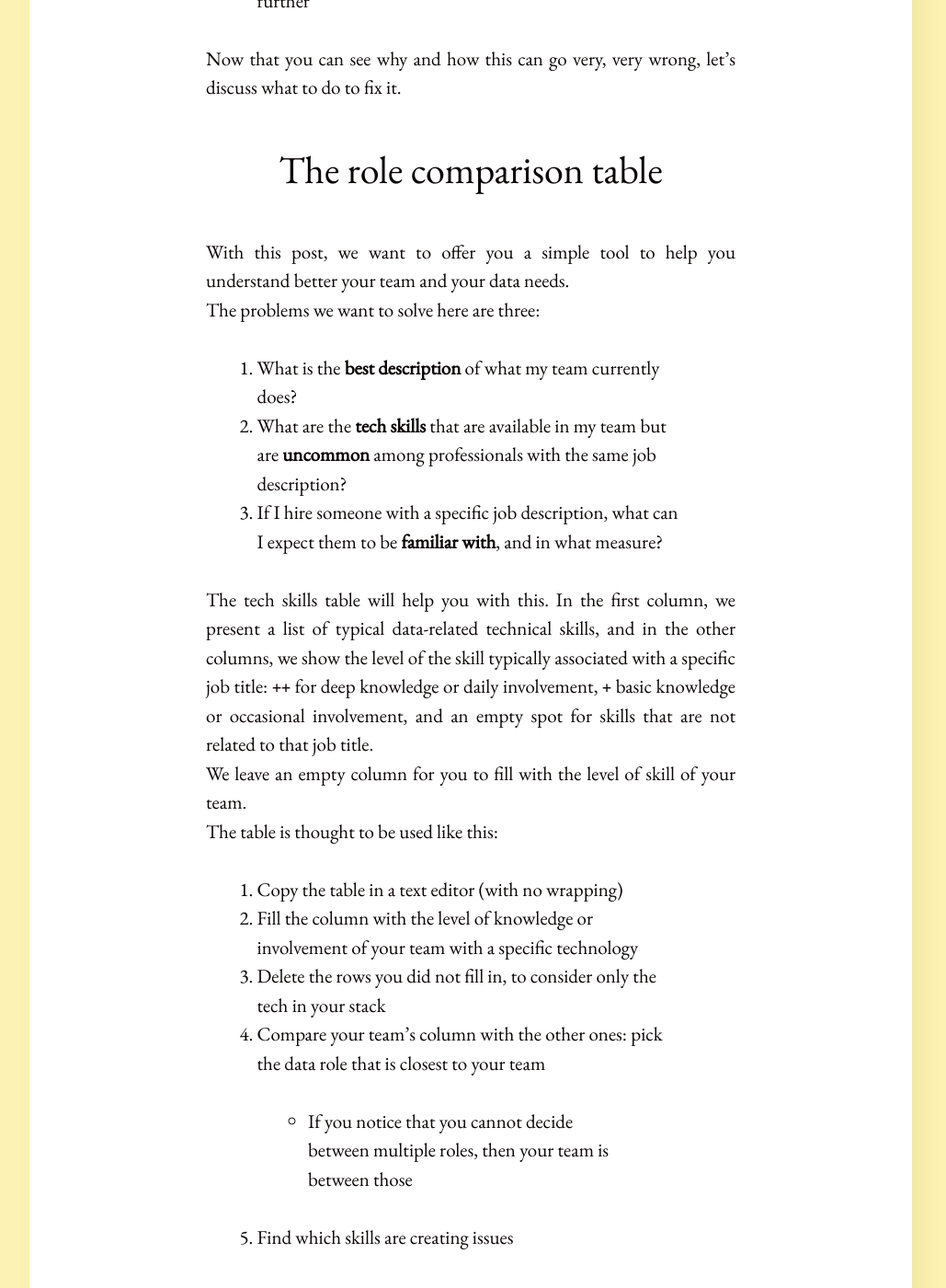
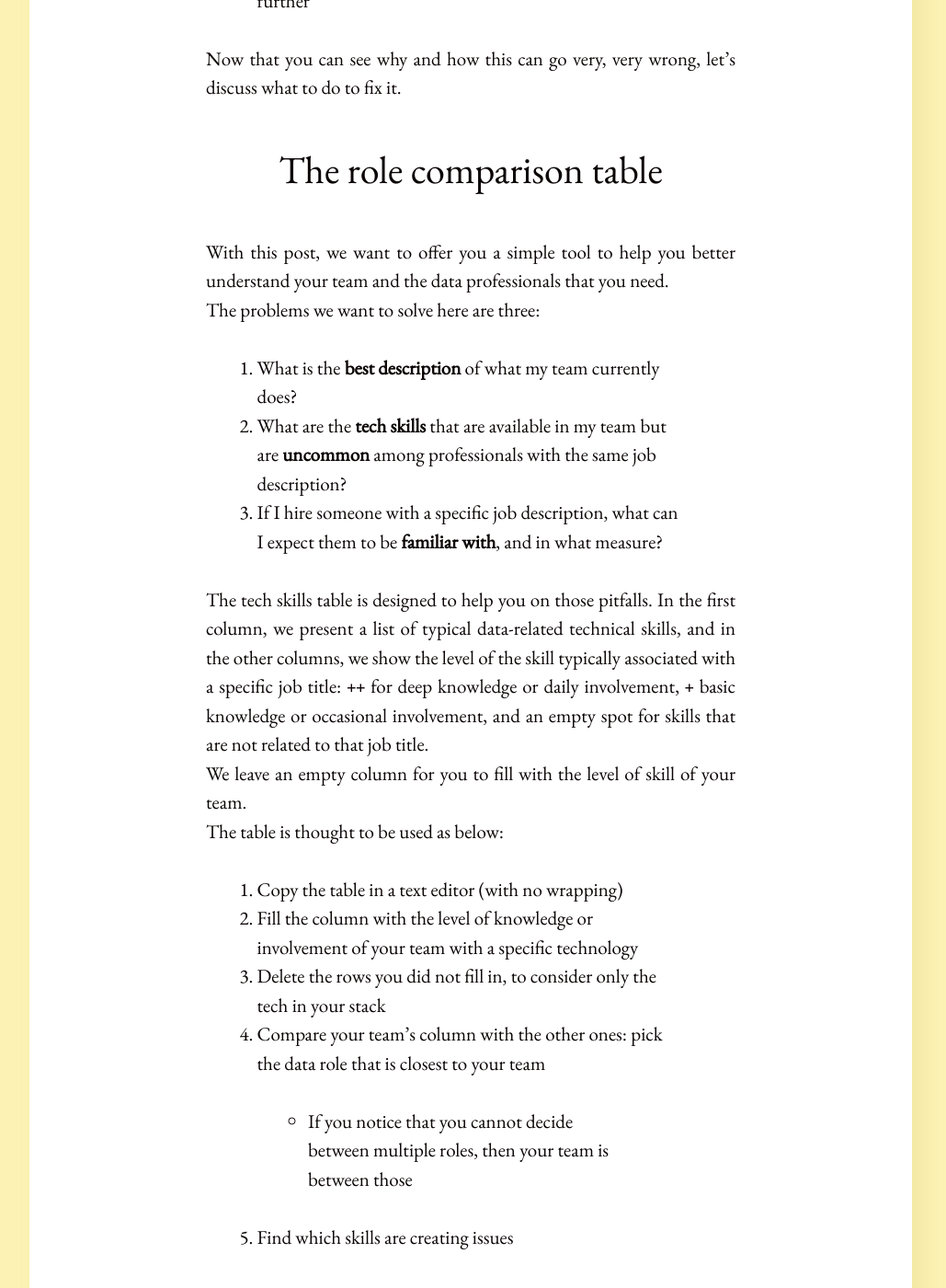
Before and after one commit to carmigno/carmigno.github.io, a Jekyll site: the page built from _posts/2022-09-05-data-employees.md, in a window 1280 px wide and 1400 px high, scrolled down 2028 px. Shown: the whole window at 92% size, without its empty margins (128-1157 px from the left). Built offline with Jekyll 4.4.1, drawn with Linux system fonts in a browser that asks for light colours; some of the changed text lies outside the part shown.

Commit message:
Update 2022-09-05-data-employees.md
This is the suggesting change in terms of word choice.

```diff
--- a/_posts/2022-09-05-data-employees.md
+++ b/_posts/2022-09-05-data-employees.md
@@ -25,20 +25,20 @@ Picking the wrong label for your team has many negative consequences:
 Now that you can see why and how this can go very, very wrong, let's discuss what to do to fix it.
 
 ## The role comparison table
-With this post, we want to offer you a simple tool to help you understand better your team and your data needs.
+With this post, we want to offer you a simple tool to help you better understand your team and the data professionals that you need.
 
 The problems we want to solve here are three:
 1. What is the **best description** of what my team currently does?
 2. What are the **tech skills** that are available in my team but are **uncommon** among professionals with the same job description?
 3. If I hire someone with a specific job description, what can I expect them to be **familiar with**, and in what measure?
 
-The tech skills table will help you with this. In the first column, we present a list of typical data-related technical skills, and in the other
+The tech skills table is designed to help you on those pitfalls. In the first column, we present a list of typical data-related technical skills, and in the other
 columns, we show the level of the skill typically associated with a specific job title: `++` for deep knowledge or daily involvement, `+` basic knowledge
 or occasional involvement, and an empty spot for skills that are not related to that job title.
 
 We leave an empty column for you to fill with the level of skill of your team.
 
-The table is thought to be used like this:
+The table is thought to be used as below:
 1. Copy the table in a text editor (with no wrapping)
 2. Fill the column with the level of knowledge or involvement of your team with a specific technology
 3. Delete the rows you did not fill in, to consider only the tech in your stack
```
Also changed, not shown: other parts of _posts/2022-09-05-data-employees.md (+3 -3 lines).
